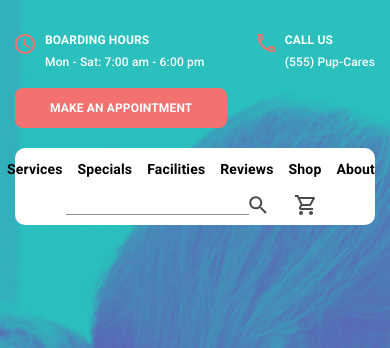
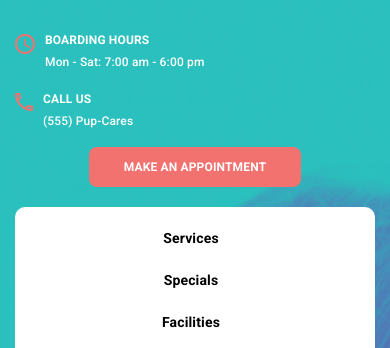
Before and after one commit to YamahaTenere/site, a plain HTML site: page index.html in a window 390 px wide. Shown: the part 83-431 px from the top of the page. Drawn offline with Linux system fonts and the light colour scheme.

Commit message:
Add files via upload

```diff
--- a/css/style.css
+++ b/css/style.css
@@ -283,12 +283,25 @@ body {
 }
 
 @media (max-width: 767.98px) {
+	.head__right {
+		flex-direction: column;
+		align-items: flex-start;
+	}
+
+	.head__right .button {
+		align-self: center;
+	}
+
+	.nav {
+		flex-direction: column;
+
+	}
+
+	.nav a {
+		padding: 10px;
+	}
+
 	.navi {
 		flex-wrap: wrap;
-		justify-content: center;
-	}
-
-	.head__title {
-		font-size: 32px;
 	}
 }
```
